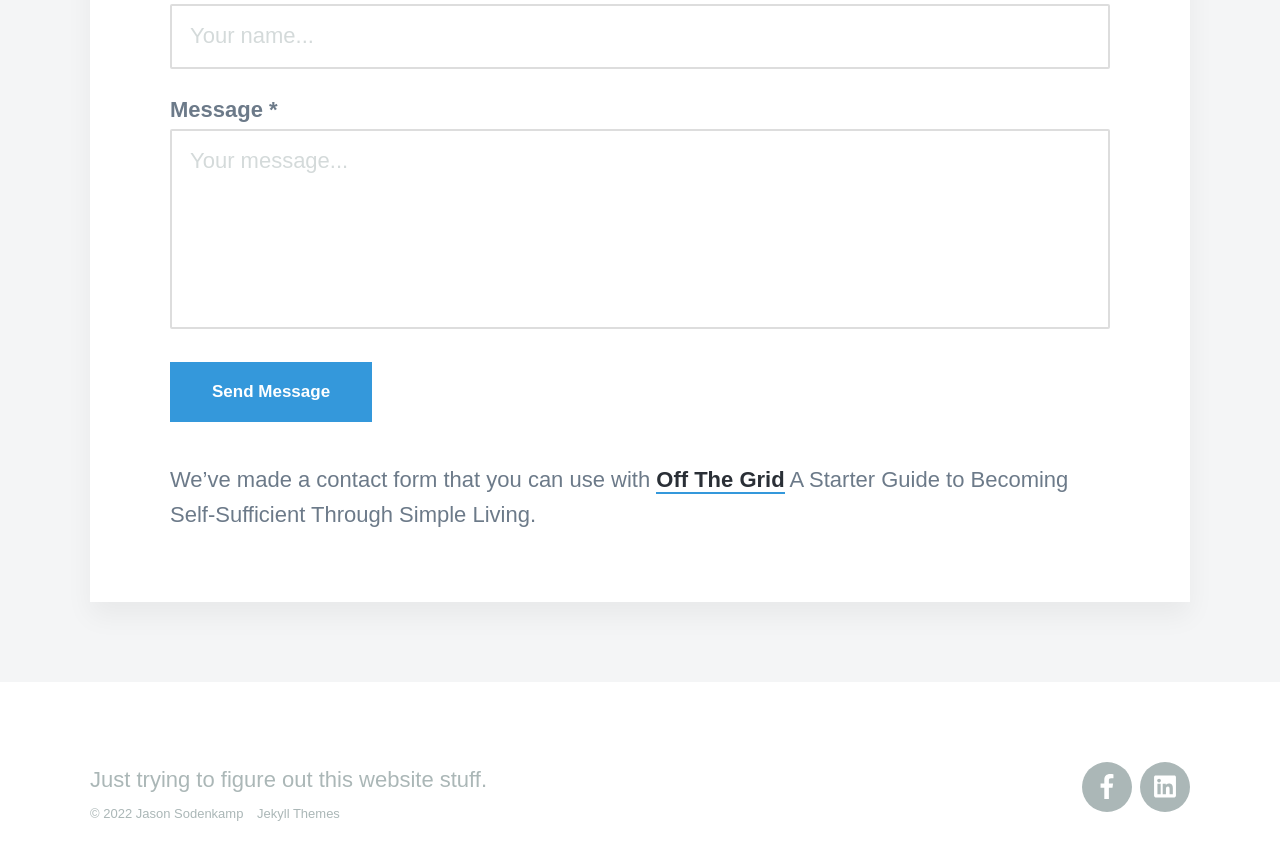
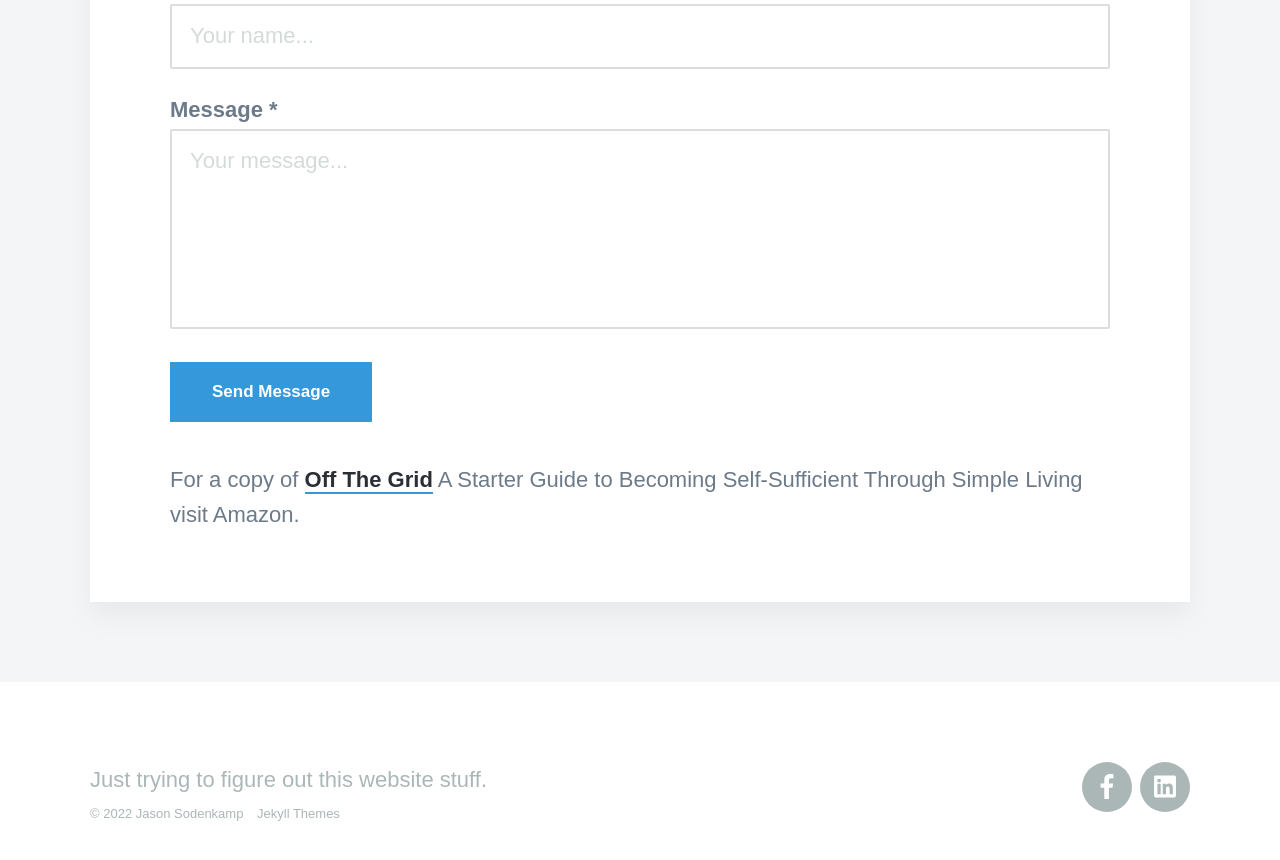
Before and after one commit to jcsodenkamp/jcsodenkamp.github.io, a Jekyll site: the page built from _pages/contact.md, in a window 1280 px wide and 900 px high, scrolled down 753 px. Shown: the top 860 px of the window. Built offline with Jekyll 4.4.1, drawn with Linux system fonts in a browser that asks for light colours; nearby versions of some CDN libraries; some web fonts are replaced.

Commit message:
Update contact.md

```diff
--- a/_pages/contact.md
+++ b/_pages/contact.md
@@ -7,4 +7,4 @@ featured_image: /images/demo/contact.jpg
 
 {% include contact-form.html %}
 
-We've made a contact form that you can use with [Off The Grid](https://www.amazon.com/dp/B09NZNRPBN) A Starter Guide to Becoming Self-Sufficient Through Simple Living.
+For a copy of [Off The Grid](https://www.amazon.com/dp/B09NZNRPBN) A Starter Guide to Becoming Self-Sufficient Through Simple Living visit Amazon.
```
